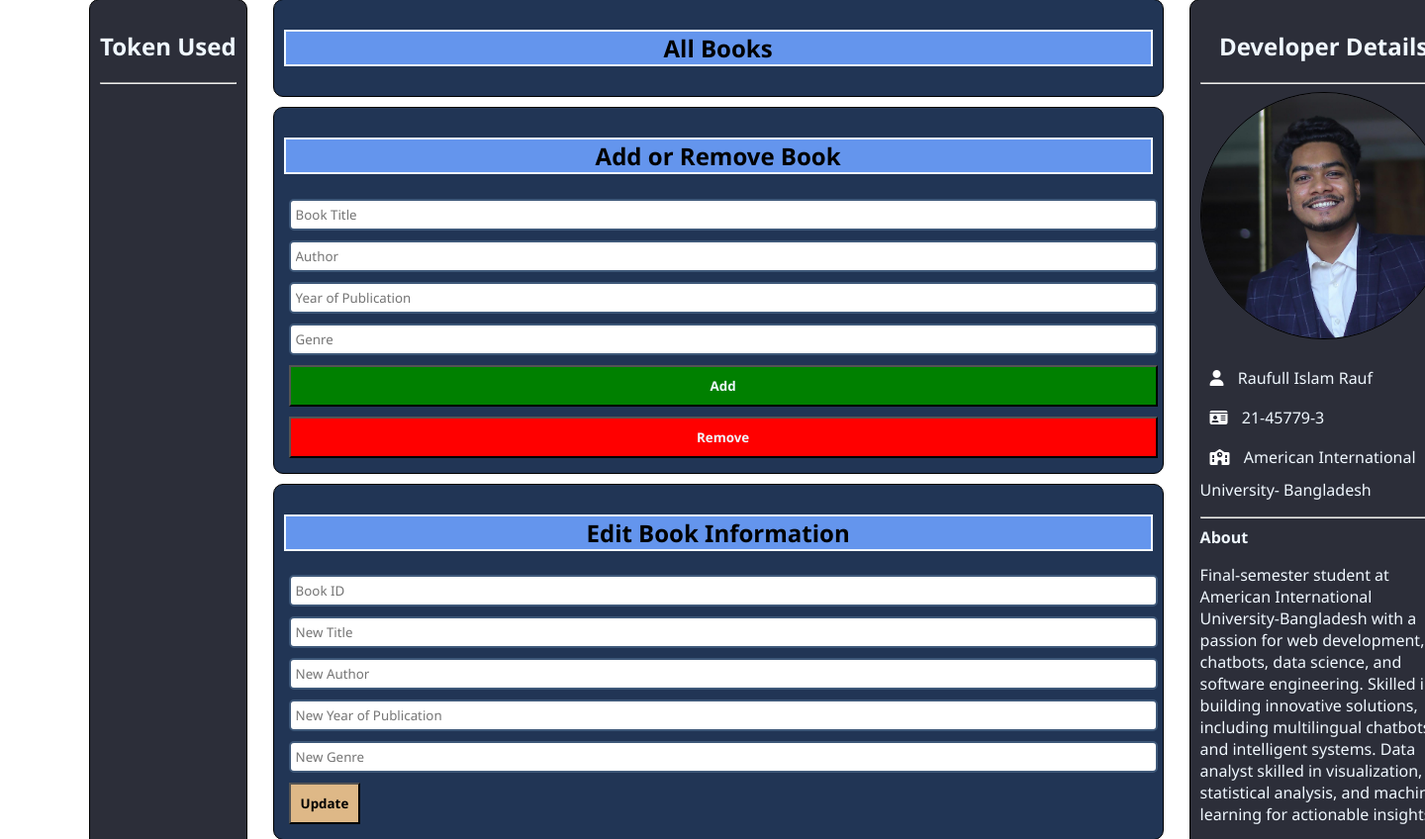
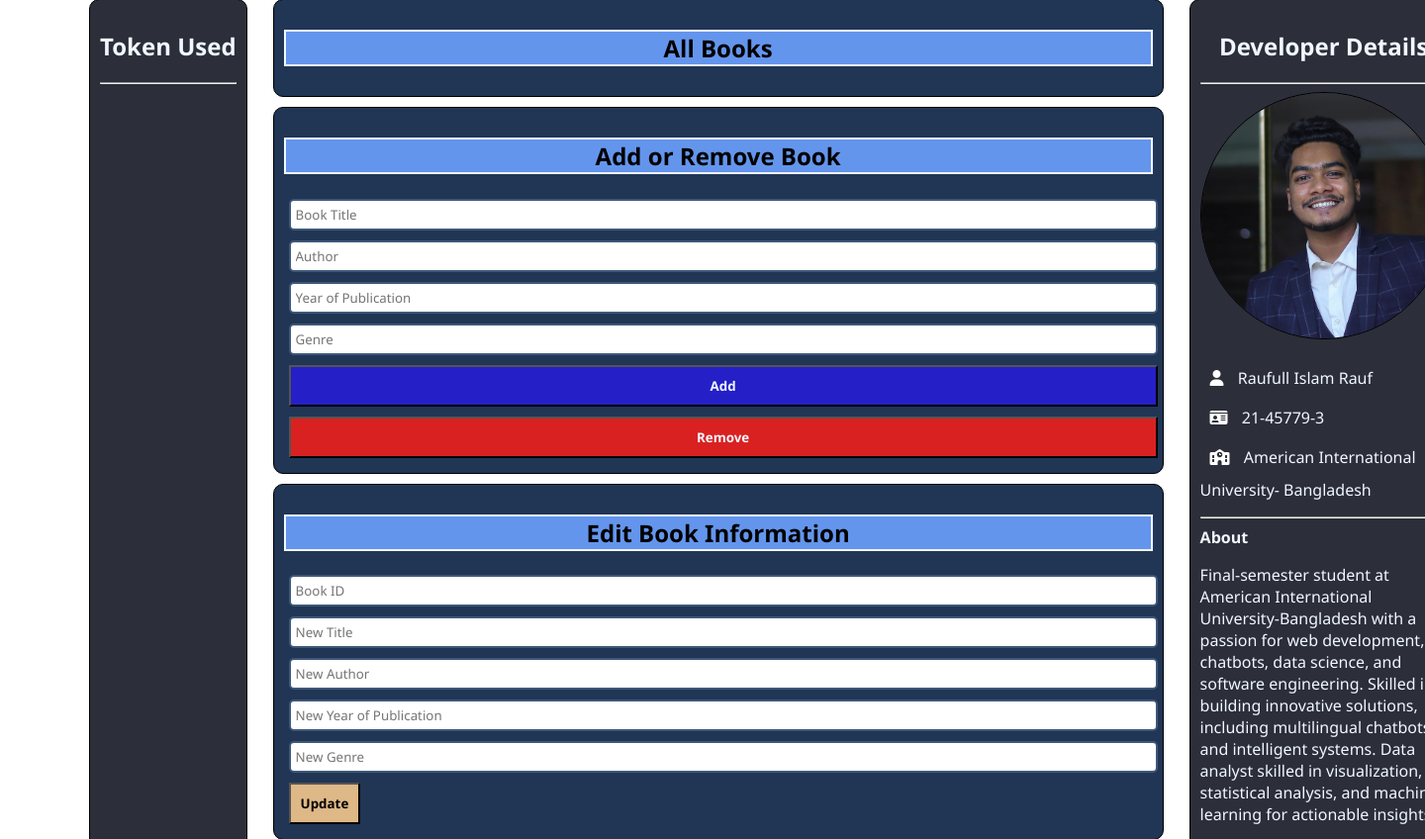
Before and after one commit to Rauf-17/Web-Development, a PHP site: page / in a window 1440 px wide; the page is wider, and only the part inside the window is pictured. Shown: the part 19-867 px from the top of that part at 99% size. Run offline with PHP 8.4, Linux system fonts and the light colour scheme; data that the repository does not hold is empty; some libraries are stand-ins or nearby versions.

Commit message:
Update style.css

```diff
--- a/Library Management/style.css
+++ b/Library Management/style.css
@@ -39,7 +39,7 @@ input:hover{
     background-color: darkblue;
 }
 #buttonAdd{
-    background-color: green;
+    background-color: rgb(37, 31, 200);
     color: aliceblue;
     padding: 10px;
     margin: 5px;
@@ -48,11 +48,11 @@ input:hover{
 
 }
 #buttonAdd:hover{
-    background-color: darkgreen;
+    background-color: rgb(3, 8, 63);
 }
 
 #buttonRemove{
-    background-color: red;
+    background-color: rgb(218, 33, 33);
     color: aliceblue;
     width: 100%;
     padding: 10px;
```
